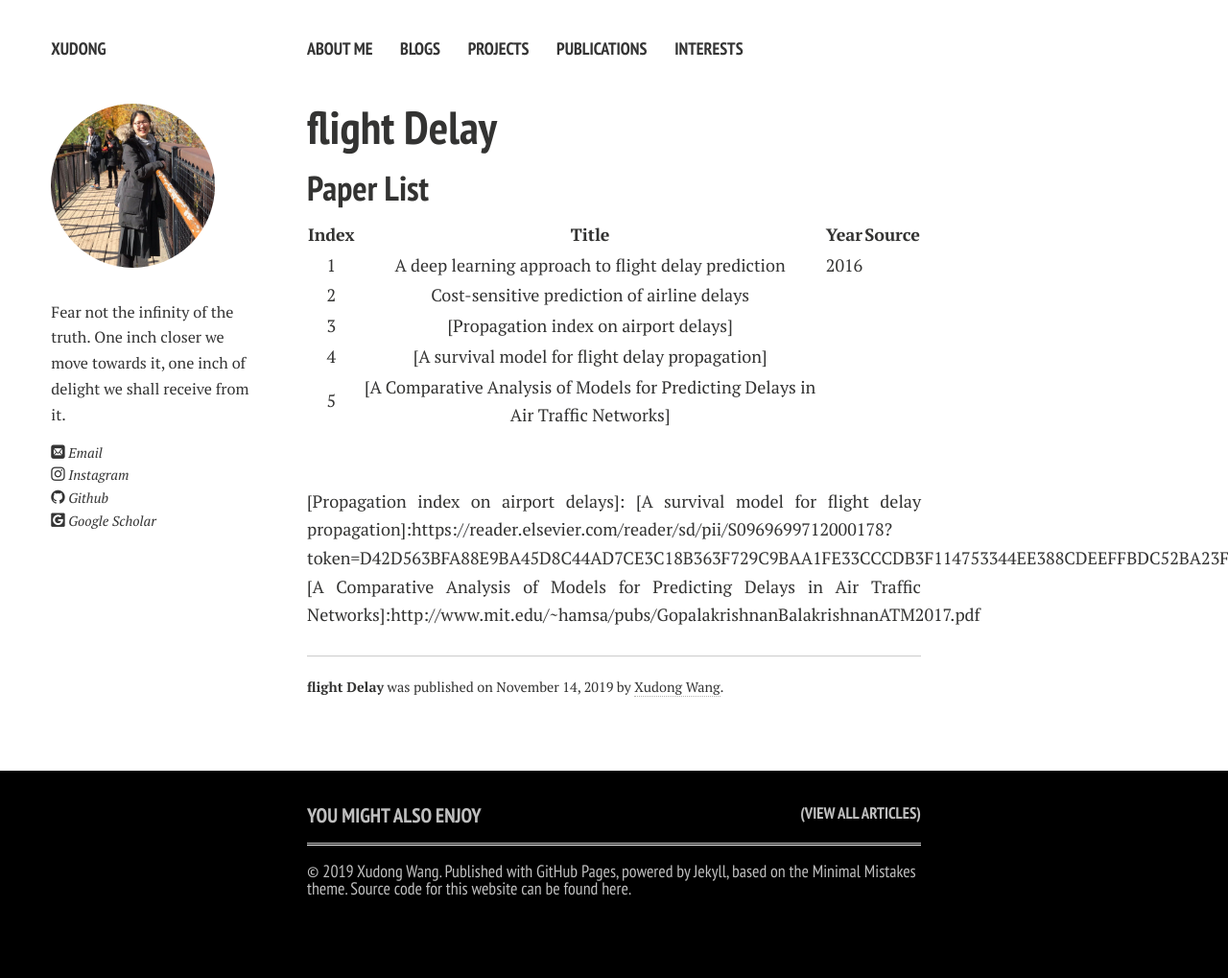
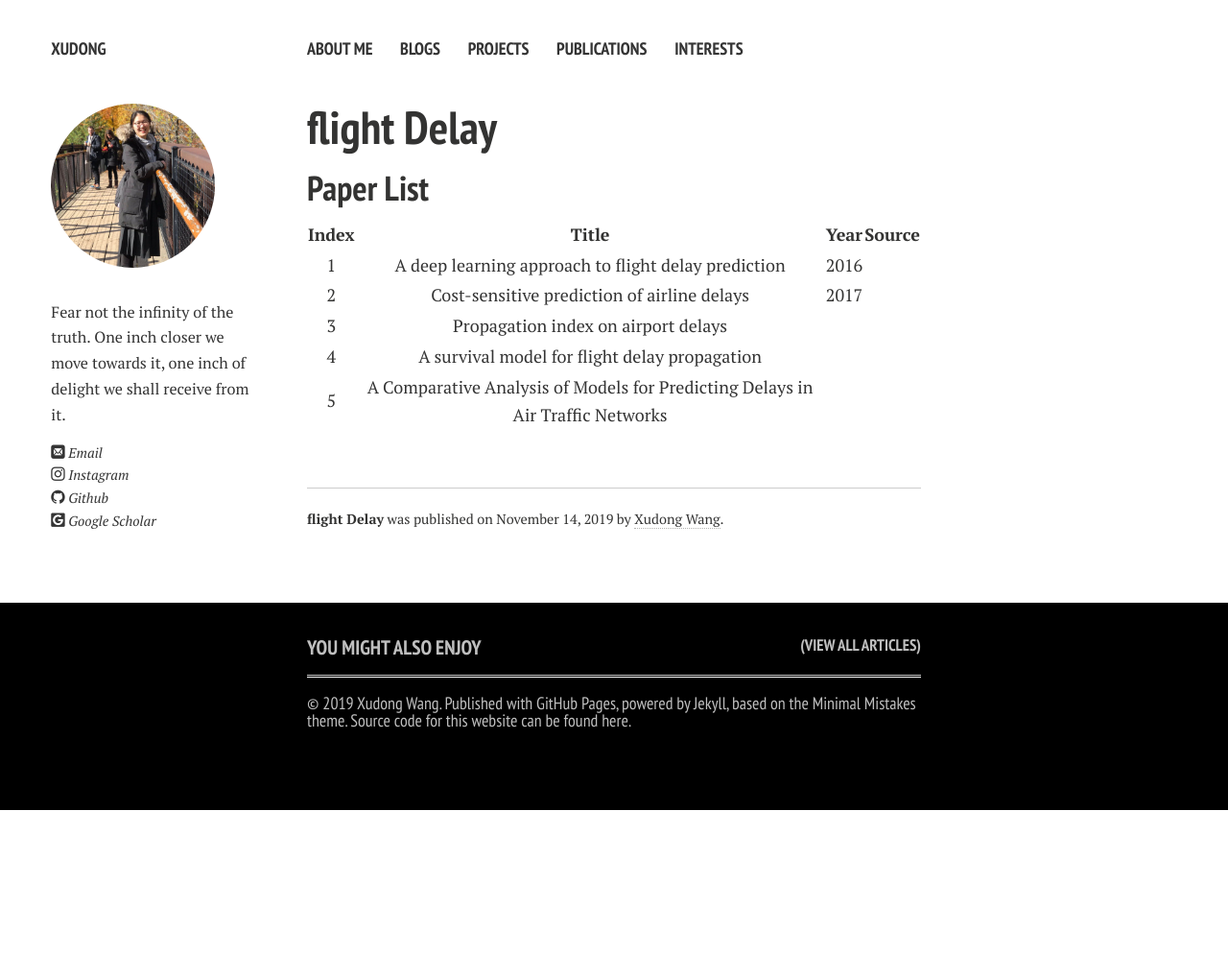
Before and after one commit to eveyuyi/Kaimaoge.github.io, a Jekyll site: the page built from _posts/2019-11-14- Flight-delay.md, in a window 1280 px wide. Shown: the whole page at 96% size. Built offline with Jekyll 4.4.1, drawn with Linux system fonts in a browser that asks for light colours; nearby versions of some CDN libraries; some web fonts are replaced; our own code applies the rules of GitHub Pages for plain Markdown files; after the commit the page ends 900 px from its top, so only the background shows below that.

Commit message:
Update 2019-11-14- Flight-delay.md

```diff
--- a/_posts/2019-11-14- Flight-delay.md
+++ b/_posts/2019-11-14- Flight-delay.md
@@ -3,7 +3,7 @@
 | Index |                                       Title                                      | Year | Source |
 |:-----:|:--------------------------------------------------------------------------------:|:----:|:------:|
 |   1   | [A deep learning approach to flight delay prediction]                            | 2016 |        |
-|   2   | [Cost-sensitive prediction of airline delays]                                    |      |        |
+|   2   | [Cost-sensitive prediction of airline delays]                                    | 2017 |        |
 |   3   | [Propagation index on airport delays]                                            |      |        |
 |   4   | [A survival model for flight delay propagation]                                  |      |        |
 |   5   | [A Comparative Analysis of Models for Predicting Delays in Air Traffic Networks] |      |        |
@@ -14,6 +14,6 @@
 
 [A deep learning approach to flight delay prediction]: https://ieeexplore.ieee.org/stamp/stamp.jsp?tp=&arnumber=7778092
 [Cost-sensitive prediction of airline delays]:https://ieeexplore.ieee.org/stamp/stamp.jsp?tp=&arnumber=8102035
-[Propagation index on airport delays]:
+[Propagation index on airport delays]: https://journals.sagepub.com/doi/pdf/10.1177/0361198119844240
 [A survival model for flight delay propagation]:https://reader.elsevier.com/reader/sd/pii/S0969699712000178?token=D42D563BFA88E9BA45D8C44AD7CE3C18B363F729C9BAA1FE33CCCDB3F114753344EE388CDEEFFBDC52BA23F2F5183B8C
 [A Comparative Analysis of Models for Predicting Delays in Air Traffic Networks]:http://www.mit.edu/~hamsa/pubs/GopalakrishnanBalakrishnanATM2017.pdf
```
